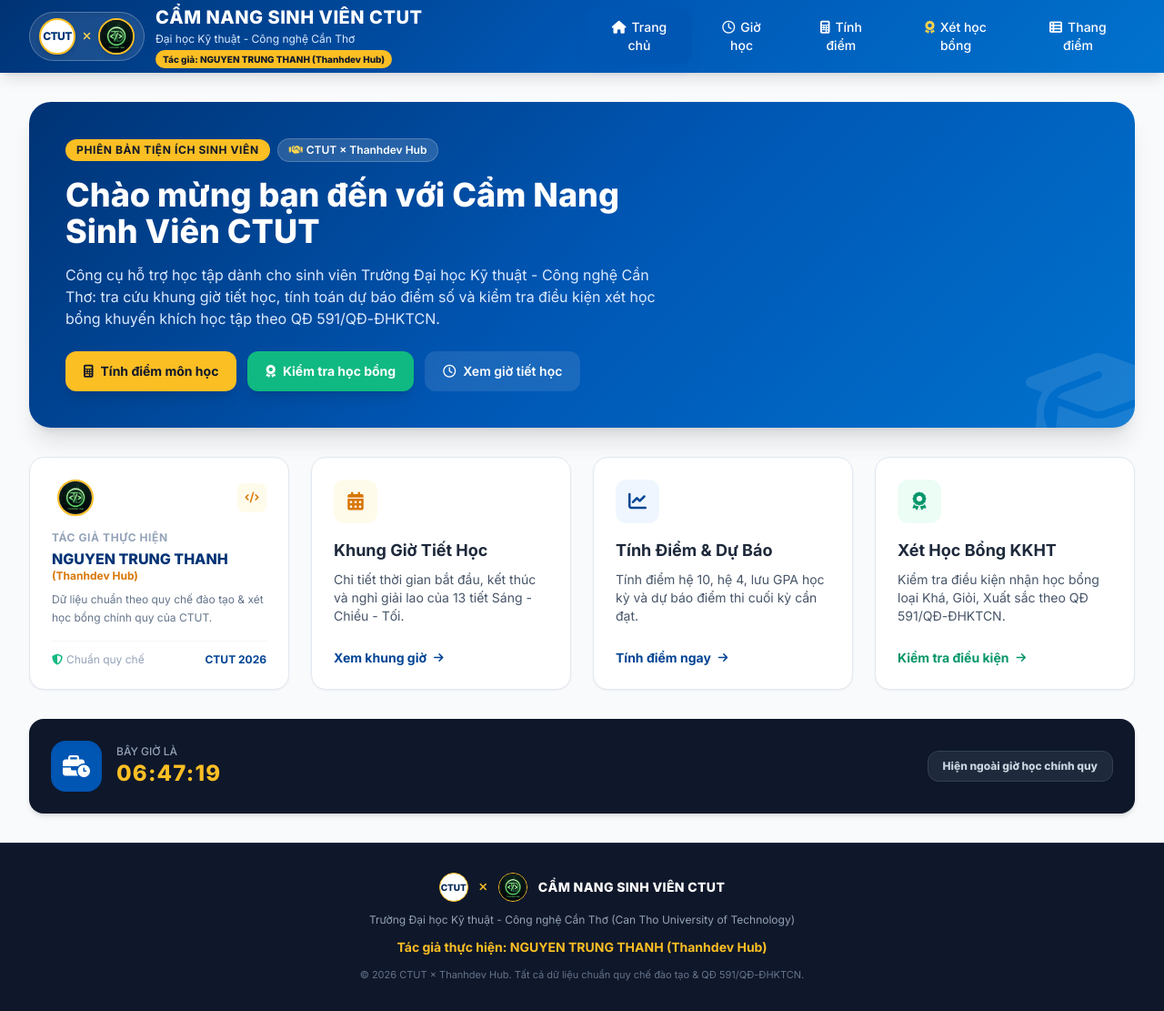
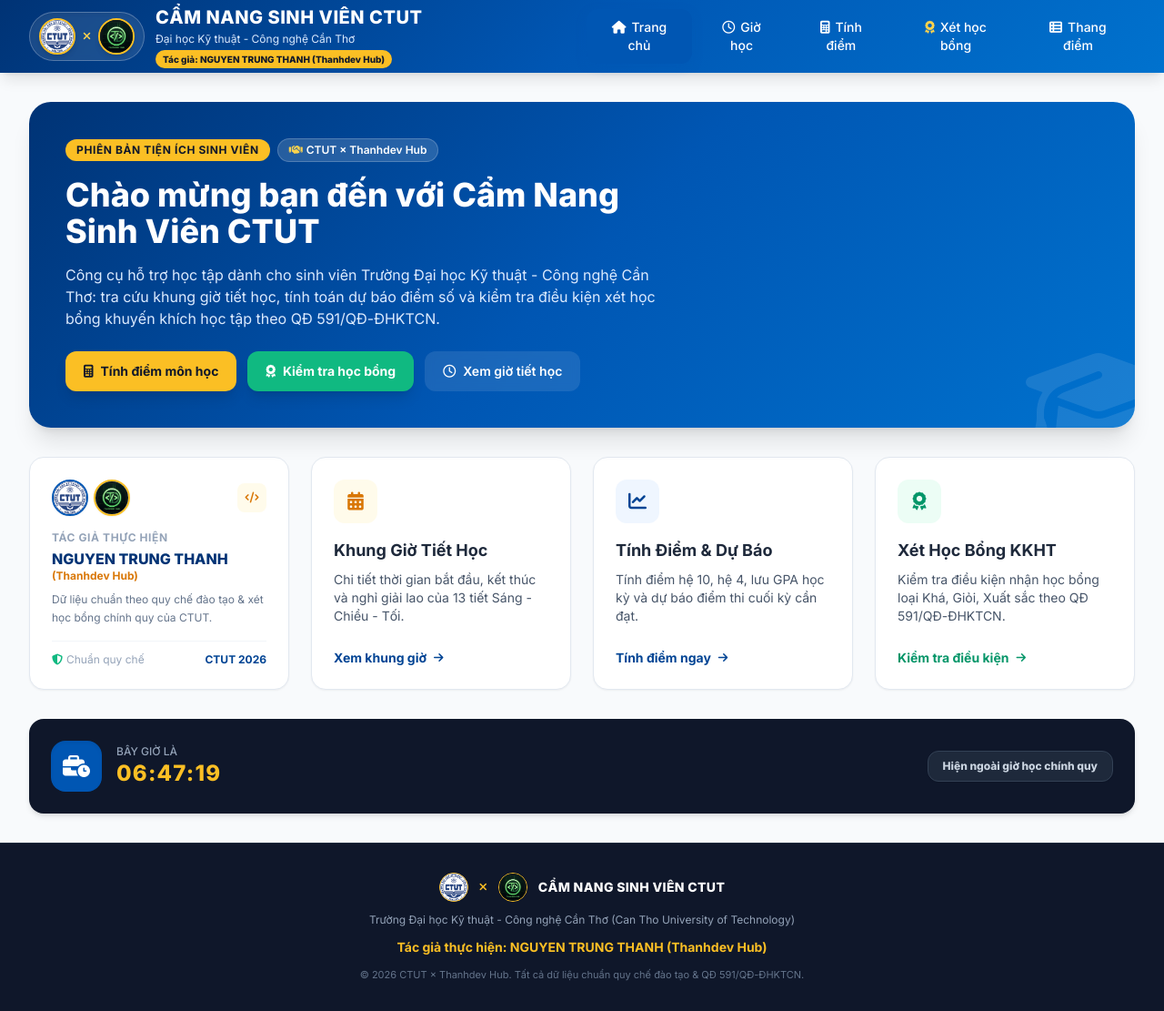
Before and after one commit to Nguyentrungthanhctut/Cam-Nang-Sinh-Vien-CTUT, a plain HTML site: page index.html in a window 1280 px wide. Shown: the whole page at 91% size. Drawn offline with nearby package versions, Linux system fonts and the light colour scheme.

```diff
--- a/index.html
+++ b/index.html
@@ -4,7 +4,7 @@
     <meta charset="UTF-8">
     <meta name="viewport" content="width=device-width, initial-scale=1.0">
     <title>Cẩm Nang Sinh Viên CTUT - Tác giả NGUYEN TRUNG THANH (Thanhdev Hub)</title>
-    <link rel="icon" type="image/jpeg" href="logoctut.jpg">
+    <link rel="icon" type="image/jpeg" href="logoctut.png">
     <!-- Tailwind CSS -->
     <script src="https://cdn.tailwindcss.com"></script>
     <!-- Font Awesome Icons -->
@@ -57,10 +57,10 @@
             <div class="flex items-center justify-between h-20">
                 <!-- Co-branding Logo & Title -->
                 <div class="flex items-center space-x-3 cursor-pointer" onclick="switchTab('home')">
-                    <!-- Cụm Logo Hợp Tác: CTUT (logoctut.jpg) x Thanhdev Hub (logo.jpg) -->
+                    <!-- Cụm Logo Hợp Tác: CTUT (logoctut.png) x Thanhdev Hub (logo.jpg) -->
                     <div class="flex items-center bg-white/10 backdrop-blur-sm px-2.5 py-1.5 rounded-full border border-white/25 shadow-inner space-x-2">
                         <div class="w-10 h-10 bg-white rounded-full overflow-hidden flex items-center justify-center shadow-md border-2 border-amber-400 shrink-0">
-                            <img src="logoctut.jpg" alt="Logo CTUT" class="w-full h-full object-cover" onerror="this.style.display='none'; this.nextElementSibling.style.display='flex';">
+                            <img src="logoctut.png" alt="Logo CTUT" class="w-full h-full object-cover" onerror="this.style.display='none'; this.nextElementSibling.style.display='flex';">
                             <div class="hidden w-full h-full items-center justify-center text-ctut-700 font-black text-xs tracking-tighter">CTUT</div>
                         </div>
                         <span class="text-amber-300 font-black text-xs select-none" title="Hợp tác phát triển"><i class="fa-solid fa-xmark"></i></span>
@@ -171,7 +171,7 @@
                     <div>
                         <div class="flex items-center justify-between mb-4">
                             <div class="flex items-center space-x-1.5">
-                                <img src="logoctut.jpg" alt="Logo CTUT" class="w-10 h-10 rounded-full object-cover border-2 border-ctut-500 shadow-sm" onerror="this.style.display='none'">
+                                <img src="logoctut.png" alt="Logo CTUT" class="w-10 h-10 rounded-full object-cover border-2 border-ctut-500 shadow-sm" onerror="this.style.display='none'">
                                 <img src="logo.jpg" alt="Logo Thanhdev Hub" class="w-10 h-10 rounded-full object-cover border-2 border-amber-400 shadow-sm" onerror="this.src='https://ui-avatars.com/api/?name=Thanhdev+Hub&background=003375&color=fff'">
                             </div>
                             <div class="w-8 h-8 bg-amber-50 text-amber-600 rounded-lg flex items-center justify-center text-xs">
@@ -928,7 +928,7 @@
             <!-- Co-brand Footer -->
             <div class="flex items-center justify-center space-x-3">
                 <div class="w-8 h-8 rounded-full bg-white overflow-hidden flex items-center justify-center border border-amber-400">
-                    <img src="logoctut.jpg" alt="Logo CTUT" class="w-full h-full object-cover" onerror="this.style.display='none'; this.nextElementSibling.style.display='flex';">
+                    <img src="logoctut.png" alt="Logo CTUT" class="w-full h-full object-cover" onerror="this.style.display='none'; this.nextElementSibling.style.display='flex';">
                     <span class="hidden text-ctut-800 font-black text-[10px]">CTUT</span>
                 </div>
                 <span class="text-amber-400 font-bold"><i class="fa-solid fa-xmark"></i></span>
```
